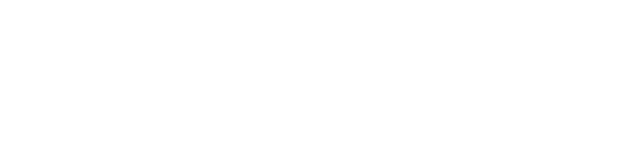
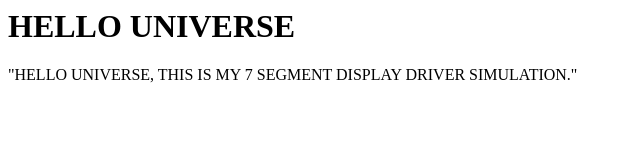
Before and after one commit to tianaguido/TG-INF1339-week01, a plain HTML site: page docs/index.html in a window 1280 px wide. Shown: the whole page, without its empty margins (0-640 px from the left). Drawn offline with Linux system fonts and the light colour scheme.

Commit message:
Add files via upload

```diff
--- a/docs/index.html
+++ b/docs/index.html
@@ -1,9 +1,9 @@
 <html>
 <head>
-<title>Hello Universe/title>
+<title>Hello Universe</title>
 </head>
 <body>
 <h1>HELLO UNIVERSE </h1>
-I'm happy to be here.
+<p> "HELLO UNIVERSE, THIS IS MY 7 SEGMENT DISPLAY DRIVER SIMULATION." </p>
 </body>
-  </html>
+</html>
```
